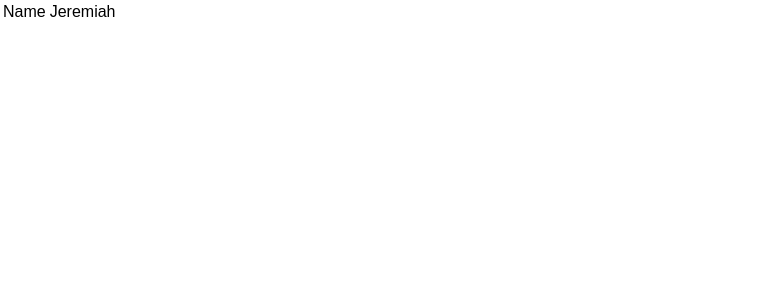
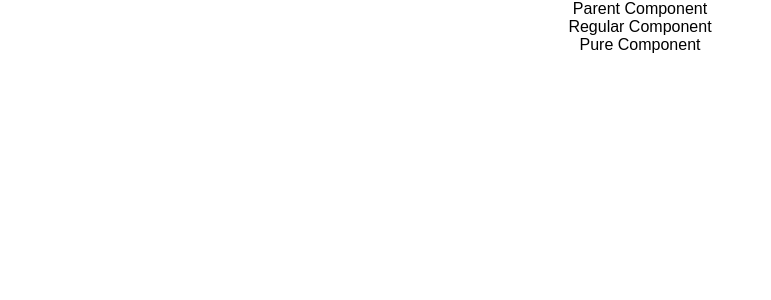
Before and after one commit to jegbune/React.useState, a React (Create React App) app: page / in a window 1280 px wide. Shown: the top 300 px of the page, without its empty margins (0-771 px from the left). Built offline with nearby package versions, Linux system fonts and the light colour scheme.

Commit message:
React PureComponent

```diff
--- a/src/App.js
+++ b/src/App.js
@@ -18,12 +18,15 @@
 import LifecycleA from "./components/LifecycleA";
 import FragmentDemo from "./components/FragmentDemo";
 import Table from "./components/Table";
+import PureComp from "./components/PureComp";
+import ParentComp from "./components/ParentComp";
 
 class App extends Component {
   render()  {
     return (
       <div className="App">
-        <Table/>
+        <ParentComp/>
+        {/* <Table/> */}
         {/* <FragmentDemo /> */}
         {/* <LifecycleA /> */}
         {/* <Form /> */}
--- /dev/null
+++ b/src/components/ParentComp.js
@@ -0,0 +1,34 @@
+import React, { Component } from 'react'
+import RegComp from './RegComp'
+import PureComp from './PureComp'
+
+class ParentComp extends Component {
+    constructor(props) {
+        super(props)
+
+        this.state = {
+            name: 'jeremiah'
+
+        }
+    }
+    componentDidMount() {
+        setInterval(() =>{
+            this.setState({
+                name: 'Jeremiah'
+            }
+            )
+        }, 2000)
+    }
+
+    render() {
+        return (
+            <div>
+                Parent Component
+                <RegComp name={this.state.name} />
+                <PureComp name ={this.state.name} />
+            </div>
+        )
+    }
+}
+
+export default ParentComp
--- /dev/null
+++ b/src/components/PureComp.js
@@ -0,0 +1,19 @@
+import React, { PureComponent } from 'react'
+
+class PureComp extends PureComponent {
+    constructor(props) {
+        super(props)
+
+        this.state = {
+
+        }
+    }
+
+    render() {
+        return (
+            <div>Pure Component {this.state.name}</div>
+        )
+    }
+}
+
+export default PureComp
--- /dev/null
+++ b/src/components/RegComp.js
@@ -0,0 +1,21 @@
+import React, { Component } from 'react'
+
+class RegComp extends Component {
+    constructor(props) {
+        super(props)
+
+        this.state = {
+
+        }
+    }
+
+    render() {
+        return (
+            <div>
+                Regular Component {this.state.name}
+            </div>
+        )
+    }
+}
+
+export default RegComp
```
